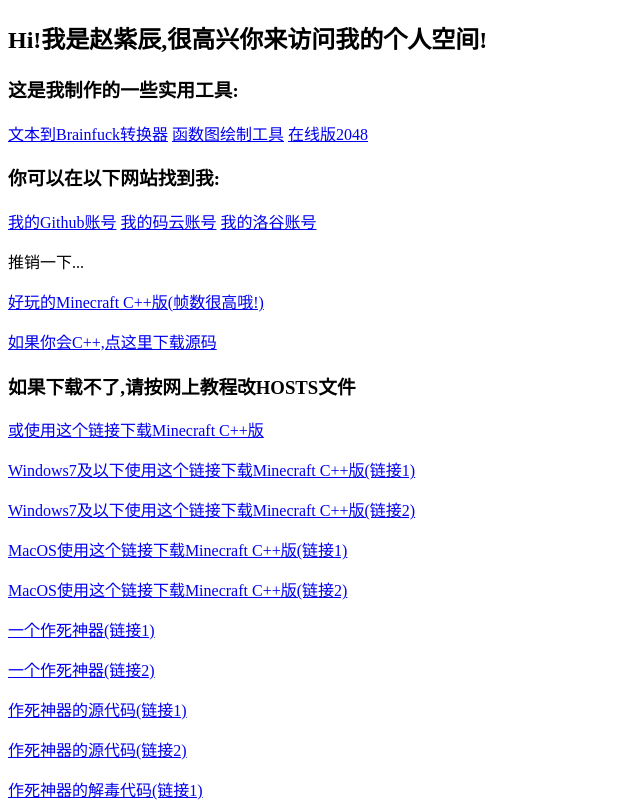
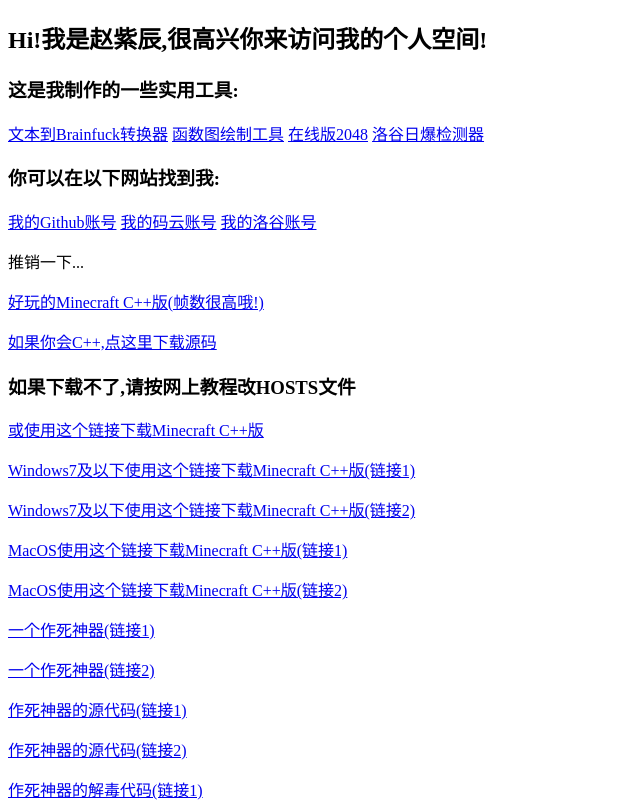
Before and after one commit to ZZCjas/ZZCjas.github.io, a plain HTML site: page index.html in a window 1280 px wide. Shown: the top 802 px of the page, without its empty margins (0-640 px from the left). Drawn offline with Linux system fonts and the light colour scheme.

Commit message:
Update index.html

```diff
--- a/index.html
+++ b/index.html
@@ -15,6 +15,8 @@
 <a href="https://zzcjas.github.io/funtion">函数图绘制工具</a>
 
 <a href="https://zzcjas.github.io/game/2048">在线版2048</a>
+
+<a href="https://stats.uptimerobot.com/QG7pVhXpWB">洛谷日爆检测器</a>
 
 <h3>你可以在以下网站找到我:</h3>
 
```
